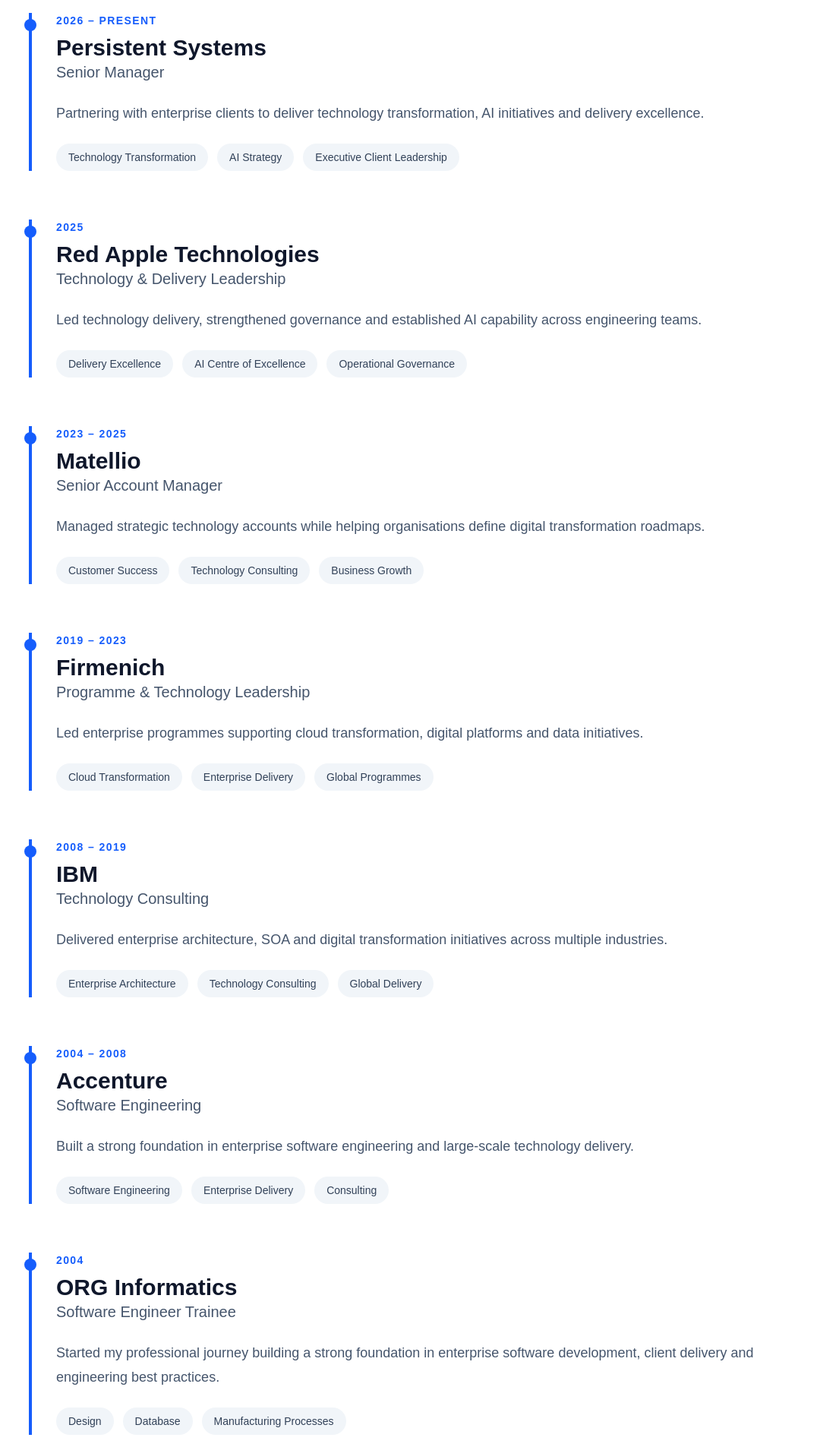
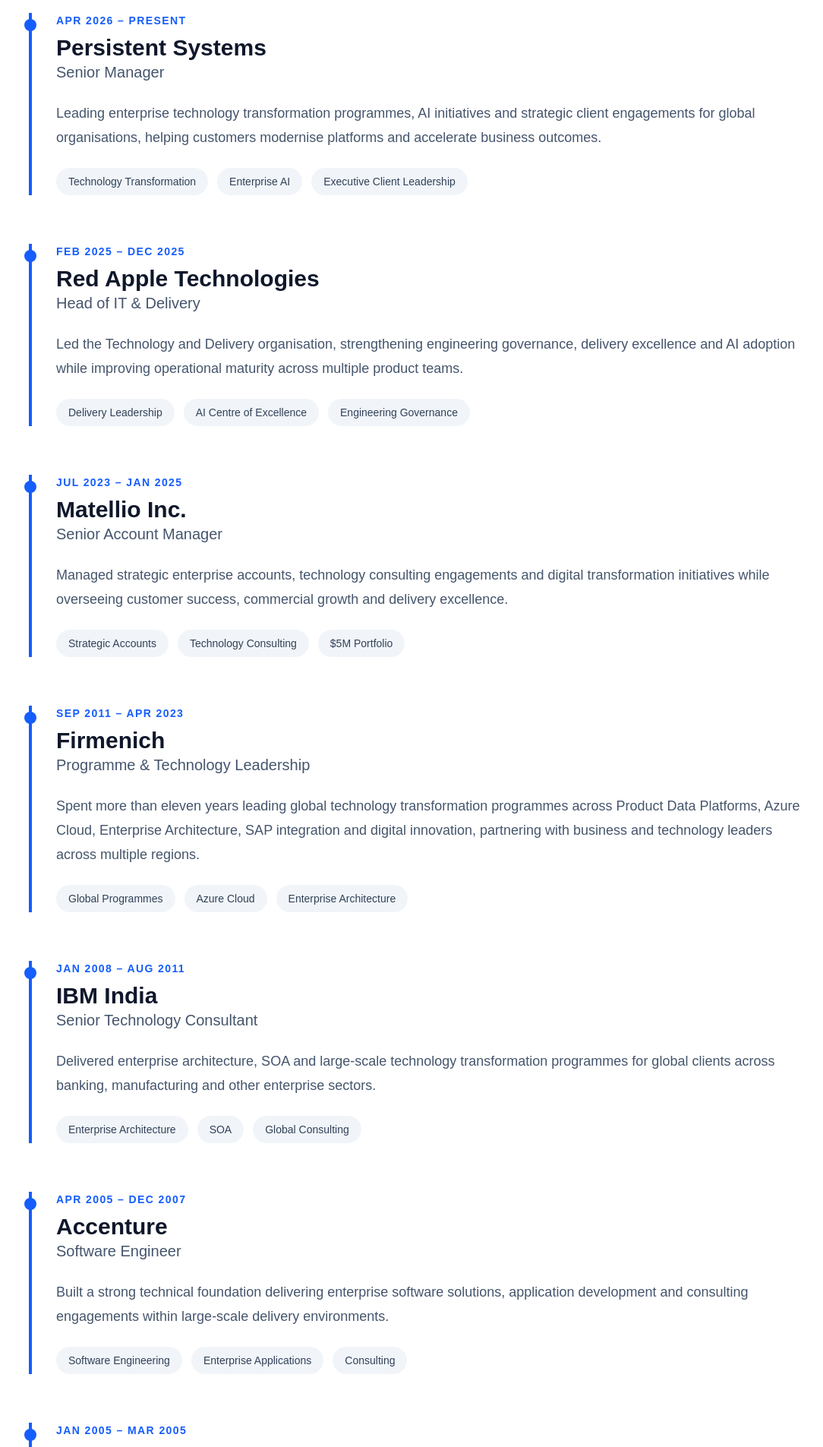
Before and after one commit to iarindambanerjee/arindam-website, a Next.js app: page /experience in a window 1280 px wide. Shown: the part 760-2665 px from the top of the page at 76% size, without its empty margins (90-1174 px from the left). Built offline with nearby package versions, Linux system fonts and the light colour scheme; no server answers.

Commit message:
Update experience timeline with corrected career history

```diff
--- a/data/experience.ts
+++ b/data/experience.ts
@@ -1,15 +1,17 @@
 export const experience = [
   {
     company: "Persistent Systems",
+
     role: "Senior Manager",
-    period: "2026 – Present",
+
+    period: "Apr 2026 – Present",
 
     summary:
-      "Partnering with enterprise clients to deliver technology transformation, AI initiatives and delivery excellence.",
+      "Leading enterprise technology transformation programmes, AI initiatives and strategic client engagements for global organisations, helping customers modernise platforms and accelerate business outcomes.",
 
     achievements: [
       "Technology Transformation",
-      "AI Strategy",
+      "Enterprise AI",
       "Executive Client Leadership",
     ],
   },
@@ -17,34 +19,34 @@
   {
     company: "Red Apple Technologies",
 
-    role: "Technology & Delivery Leadership",
+    role: "Head of IT & Delivery",
 
-    period: "2025",
+    period: "Feb 2025 – Dec 2025",
 
     summary:
-      "Led technology delivery, strengthened governance and established AI capability across engineering teams.",
+      "Led the Technology and Delivery organisation, strengthening engineering governance, delivery excellence and AI adoption while improving operational maturity across multiple product teams.",
 
     achievements: [
-      "Delivery Excellence",
+      "Delivery Leadership",
       "AI Centre of Excellence",
-      "Operational Governance",
+      "Engineering Governance",
     ],
   },
 
   {
-    company: "Matellio",
+    company: "Matellio Inc.",
 
     role: "Senior Account Manager",
 
-    period: "2023 – 2025",
+    period: "Jul 2023 – Jan 2025",
 
     summary:
-      "Managed strategic technology accounts while helping organisations define digital transformation roadmaps.",
+      "Managed strategic enterprise accounts, technology consulting engagements and digital transformation initiatives while overseeing customer success, commercial growth and delivery excellence.",
 
     achievements: [
-      "Customer Success",
+      "Strategic Accounts",
       "Technology Consulting",
-      "Business Growth",
+      "$5M Portfolio",
     ],
   },
 
@@ -53,48 +55,48 @@
 
     role: "Programme & Technology Leadership",
 
-    period: "2019 – 2023",
+    period: "Sep 2011 – Apr 2023",
 
     summary:
-      "Led enterprise programmes supporting cloud transformation, digital platforms and data initiatives.",
+      "Spent more than eleven years leading global technology transformation programmes across Product Data Platforms, Azure Cloud, Enterprise Architecture, SAP integration and digital innovation, partnering with business and technology leaders across multiple regions.",
 
     achievements: [
-      "Cloud Transformation",
-      "Enterprise Delivery",
       "Global Programmes",
+      "Azure Cloud",
+      "Enterprise Architecture",
     ],
   },
 
   {
-    company: "IBM",
+    company: "IBM India",
 
-    role: "Technology Consulting",
+    role: "Senior Technology Consultant",
 
-    period: "2008 – 2019",
+    period: "Jan 2008 – Aug 2011",
 
     summary:
-      "Delivered enterprise architecture, SOA and digital transformation initiatives across multiple industries.",
+      "Delivered enterprise architecture, SOA and large-scale technology transformation programmes for global clients across banking, manufacturing and other enterprise sectors.",
 
     achievements: [
       "Enterprise Architecture",
-      "Technology Consulting",
-      "Global Delivery",
+      "SOA",
+      "Global Consulting",
     ],
   },
 
   {
     company: "Accenture",
 
-    role: "Software Engineering",
+    role: "Software Engineer",
 
-    period: "2004 – 2008",
+    period: "Apr 2005 – Dec 2007",
 
     summary:
-      "Built a strong foundation in enterprise software engineering and large-scale technology delivery.",
+      "Built a strong technical foundation delivering enterprise software solutions, application development and consulting engagements within large-scale delivery environments.",
 
     achievements: [
       "Software Engineering",
-      "Enterprise Delivery",
+      "Enterprise Applications",
       "Consulting",
     ],
   },
@@ -104,16 +106,15 @@
 
     role: "Software Engineer Trainee",
 
-  period: "2004",
+    period: "Jan 2005 – Mar 2005",
 
     summary:
-    "Started my professional journey building a strong foundation in enterprise software development, client delivery and engineering best practices.",
+      "Started my professional career developing enterprise software solutions while gaining hands-on experience in application design, databases and manufacturing systems.",
 
     achievements: [
-    "Design",
-    "Database",
-    "Manufacturing Processes",
+      "Software Development",
+      "Database Design",
+      "Manufacturing Systems",
     ],
-
   },
 ];
```
Lines whose indentation alone changed are shown as unchanged.
